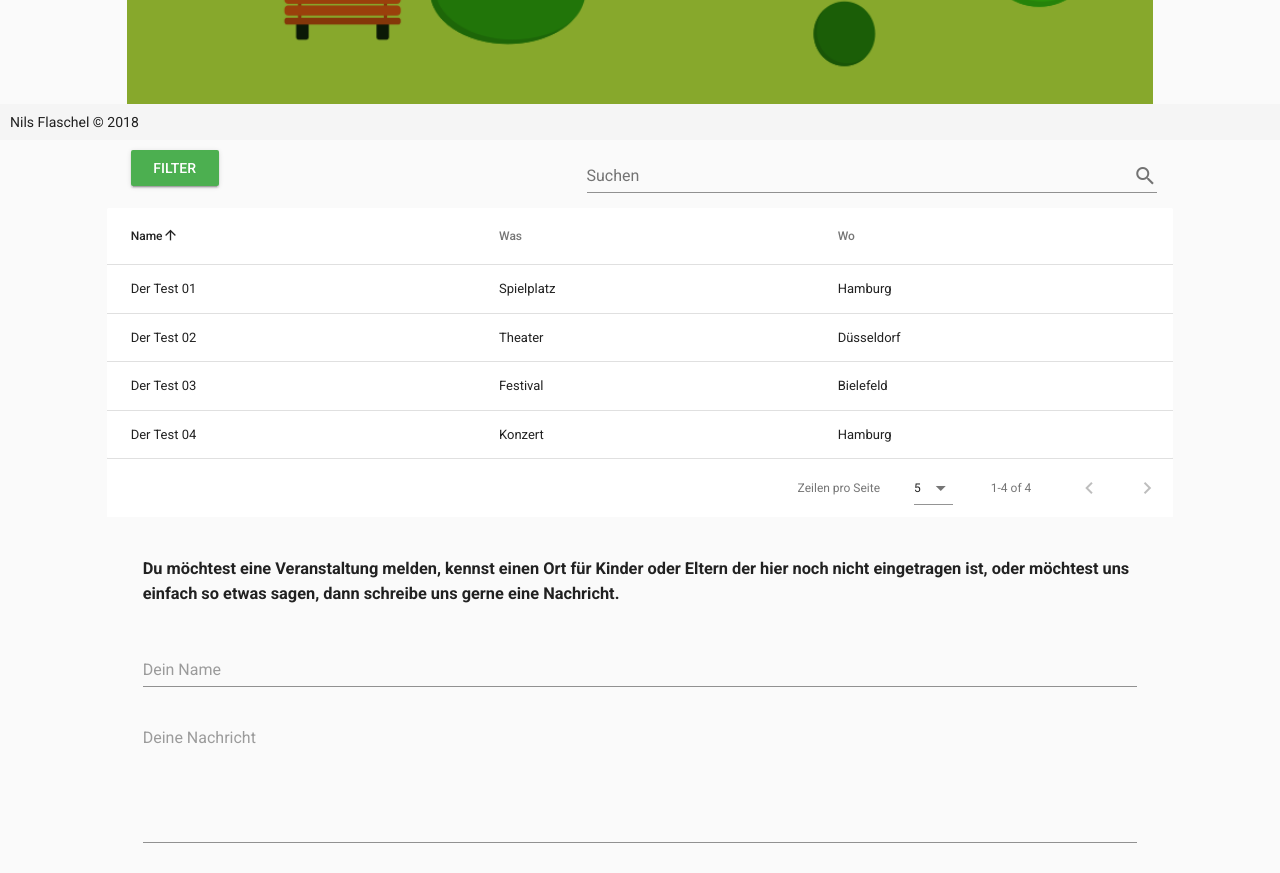
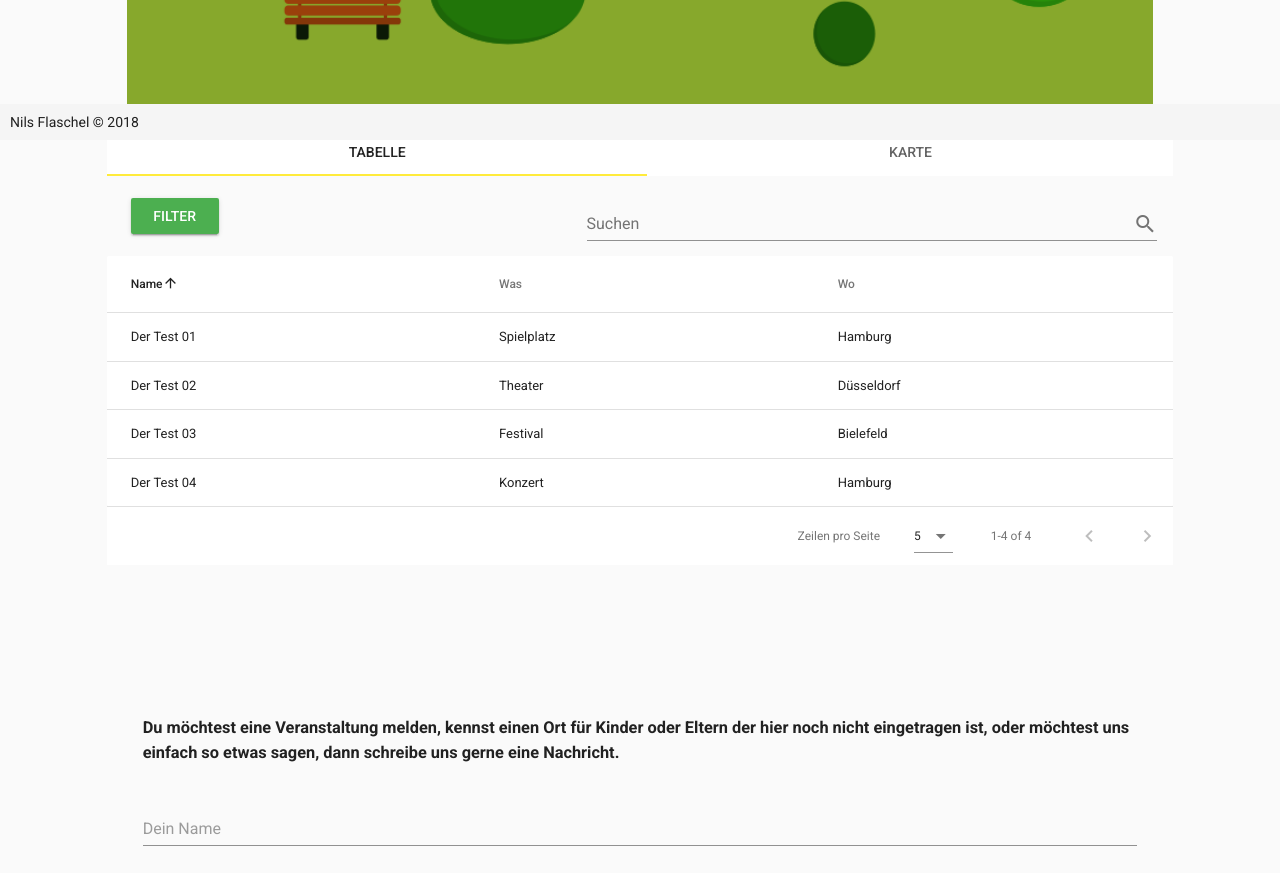
Before and after one commit to nils-fl/dideldidu-vuetify, a Vue app: page / in a window 1280 px wide. Shown: the part 660-1533 px from the top of the page. Built offline with nearby package versions, Linux system fonts and the light colour scheme.

Commit message:
added tabs for map and table

```diff
--- a/src/App.vue
+++ b/src/App.vue
@@ -78,7 +78,16 @@
       <v-layout row justify-center>
         <v-flex xs12 lg10>
 
+<!-- tabs bar here -->
+        <v-tabs grow v-model="tab">
+         <v-tabs-slider color="yellow"></v-tabs-slider>
+         <v-tab key="table">Tabelle</v-tab>
+         <v-tab key="map">Karte</v-tab>
+        </v-tabs>
+
 <!-- filter button and searchbar-->
+        <v-tabs-items v-model="tab">
+          <v-tab-item class="mytab" key="table">
           <v-card-title>
             <v-btn color="success" @click.stop="drawer = !drawer">Filter</v-btn>
             <v-spacer></v-spacer>
@@ -128,6 +137,11 @@
 
           </v-data-table>
 
+          </v-tab-item>
+          <v-tab-item class="mytab" key="map">
+          </v-tab-item>
+          </v-tabs-items>
+
         </v-flex>
       </v-layout>
 
@@ -150,6 +164,7 @@ import json from './assets/data'
 export default {
   data () {
     return {
+      tab: null,
       // Searchbar
       search: '',
       // Drawer
@@ -305,6 +320,9 @@ export default {
 </script>
 
 <style scoped>
+.mytab {
+  height: 500px;
+}
 .myswitch {
   margin-left: 11px;
 }
```
